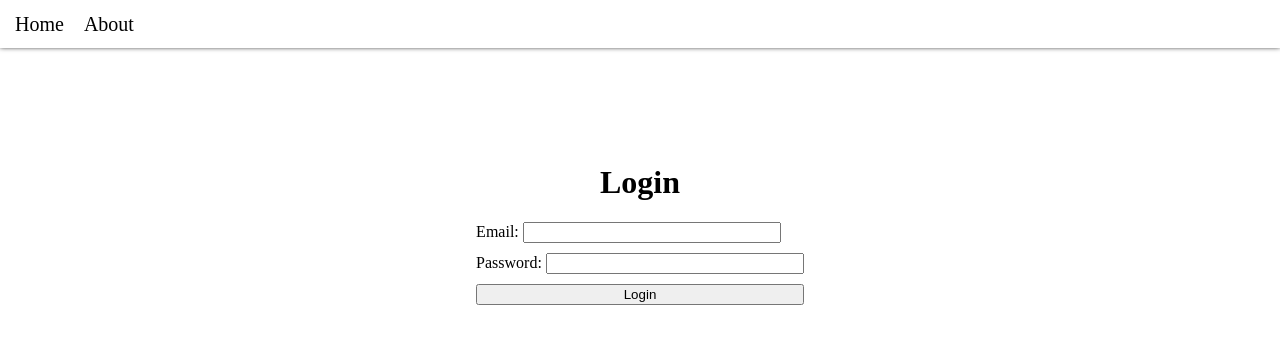
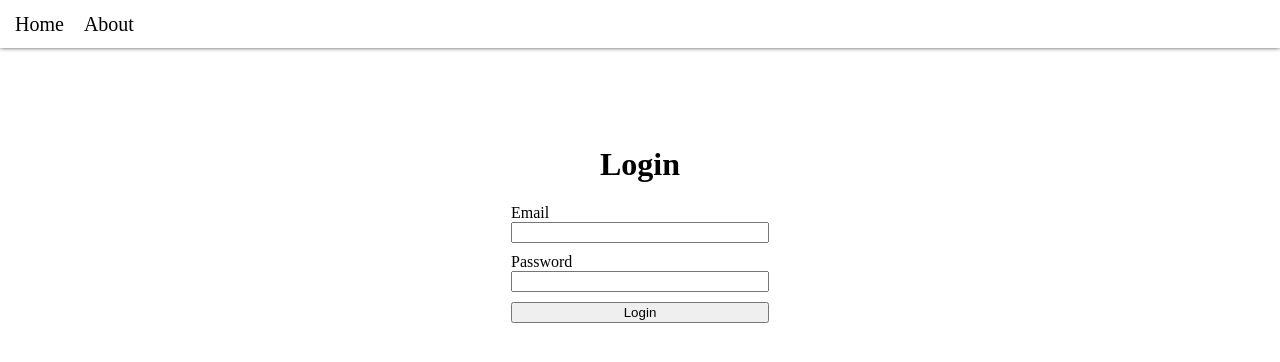
Before and after one commit to Andrewf9001/arf-react-portfolio, a React (Create React App) app: page /owner/auth in a window 1280 px wide. Shown: the top 362 px of the page. Built offline with nearby package versions, Linux system fonts and the light colour scheme; no server answers.

Commit message:
finished basic styles for login

```diff
--- a/src/components/pages/Login.jsx
+++ b/src/components/pages/Login.jsx
@@ -19,7 +19,7 @@ const Login = () => {
 
       <form onSubmit={handleSubmit}>
         <div className="input-wrapper">
-          <label>Email: </label>
+          <label>Email</label>
           <input
             type="email"
             value={email}
@@ -28,7 +28,7 @@ const Login = () => {
         </div>
 
         <div className="input-wrapper">
-          <label>Password: </label>
+          <label>Password</label>
           <input
             type="password"
             value={password}
--- a/src/styles/pages/login.scss
+++ b/src/styles/pages/login.scss
@@ -12,6 +12,9 @@
     gap: 10px;
 
     .input-wrapper {
+      display: flex;
+      flex-direction: column;
+
       input {
         width: 250px;
       }
```
